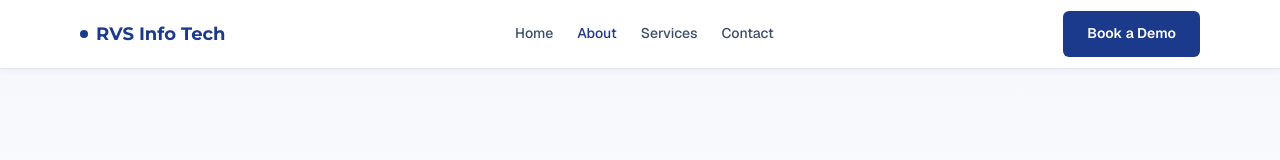
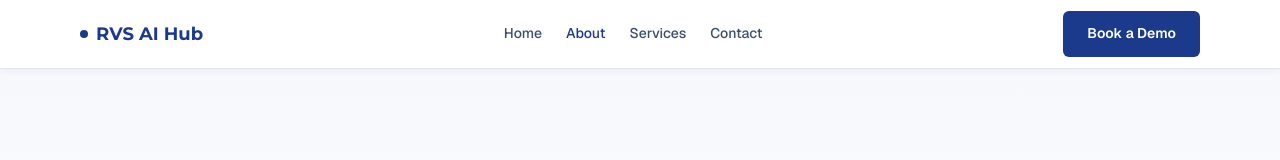
Before and after one commit to rvsservicesbusiness-cell/main-website-v4, a React (Vite) app: page /about in a window 1280 px wide. Shown: the top 160 px of the page. Built offline with nearby package versions, Linux system fonts and the light colour scheme.

Commit message:
Update content.js

```diff
--- a/src/content.js
+++ b/src/content.js
@@ -1,8 +1,8 @@
 export const company = {
-  name: "RVS Info Tech",
+  name: "RVS AI Hub",
   shortName: "RVS",
   email: "rvsinfotech01@gmail.com",
-  privacyEmail: "privacy@rvsinfotech.com",
+  privacyEmail: "rvsinfotech01@gmail.com",
   website: "https://rvsaihub.com",
   calendly: "https://calendly.com/contact-rvsaihub",
   formUrl:
@@ -14,10 +14,10 @@ export const company = {
 };
 
 export const hero = {
-  badge: "RVS Info Tech - Innovation Partner",
+  badge: "RVS AI Hub - Innovation Partner",
   title: "Scalable digital solutions for ambitious businesses.",
   description:
-    "RVS Info Tech is a forward-thinking technology firm dedicated to building scalable, high-performance digital solutions. We partner with clients to bring ideas to life through software, automation, design, and content systems that help businesses grow.",
+    "RVS AI Hub is a forward-thinking technology firm dedicated to building scalable, high-performance digital solutions. We partner with clients to bring ideas to life through software, automation, design, and content systems that help businesses grow.",
   primaryCta: {
     label: "Book a Demo",
     href: company.calendly,
@@ -36,7 +36,7 @@ export const aboutIntro = {
   description:
     "Discover who we are, what we stand for, and how we create value through innovation and trust.",
   story:
-    "RVS Info Tech is a forward-thinking technology firm dedicated to building scalable, high-performance digital solutions. With a focus on innovation, collaboration, and quality, we partner with clients to bring their ideas to life using modern tools and practices.",
+    "RVS AI Hub is a forward-thinking technology firm dedicated to building scalable, high-performance digital solutions. With a focus on innovation, collaboration, and quality, we partner with clients to bring their ideas to life using modern tools and practices.",
 };
 
 export const aboutPillars = [
@@ -371,12 +371,12 @@ export const privacySections = [
   {
     title: "Our Privacy Policy",
     body:
-      "Welcome to RVS Info Tech. Your privacy is important to us. This Privacy Policy explains how we collect, use, disclose, and safeguard your personal information when you visit our website and interact with our services. By accessing or using our website, you agree to the terms of this policy.",
+      "Welcome to RVS AI Hub. Your privacy is important to us. This Privacy Policy explains how we collect, use, disclose, and safeguard your personal information when you visit our website and interact with our services. By accessing or using our website, you agree to the terms of this policy.",
   },
   {
     title: "1. Who We Are",
     body:
-      "RVS Info Tech is a U.S.-based technology firm specializing in custom software, web, and mobile solutions. We pride ourselves on innovation, quality, and long-term partnerships.",
+      "RVS AI Hub is a U.S.-based technology firm specializing in custom software, web, and mobile solutions. We pride ourselves on innovation, quality, and long-term partnerships.",
   },
   {
     title: "2. Information We Collect",
@@ -444,7 +444,7 @@ export const privacySections = [
   {
     title: "9. International Data Transfers",
     body:
-      "RVS Info Tech operates solely from the United States. If we transfer your data to service providers outside the U.S., we require them to adhere to data protection standards consistent with this Policy.",
+      "RVS AI Hub operates solely from the United States. If we transfer your data to service providers outside the U.S., we require them to adhere to data protection standards consistent with this Policy.",
   },
   {
     title: "10. Children's Privacy",
@@ -470,7 +470,7 @@ export const termsSections = [
   {
     title: "Our Terms & Conditions",
     body:
-      "Welcome to RVS Info Tech. These Terms and Conditions govern your access to and use of the website and any services provided by RVS Info Tech. By visiting or using the website, you agree to be bound by these Terms. If you do not agree, please discontinue use of the website immediately.",
+      "Welcome to RVS AI Hub. These Terms and Conditions govern your access to and use of the website and any services provided by RVS AI Hub. By visiting or using the website, you agree to be bound by these Terms. If you do not agree, please discontinue use of the website immediately.",
   },
   {
     title: "1. Acceptance of Terms",
@@ -480,7 +480,7 @@ export const termsSections = [
   {
     title: "2. Services",
     body:
-      "RVS Info Tech provides custom software development, web and mobile applications, API and backend services, and ongoing support and maintenance. All Services are subject to these Terms and any separate agreements you enter with us.",
+      "RVS AI Hub provides custom software development, web and mobile applications, API and backend services, and ongoing support and maintenance. All Services are subject to these Terms and any separate agreements you enter with us.",
   },
   {
     title: "3. User Obligations",
@@ -493,7 +493,7 @@ export const termsSections = [
   {
     title: "4. Intellectual Property",
     bullets: [
-      "All content, trademarks, logos, graphics, and software on the website are the property of RVS Info Tech or its licensors and are protected by U.S. and international intellectual property laws.",
+      "All content, trademarks, logos, graphics, and software on the website are the property of RVS AI Hub or its licensors and are protected by U.S. and international intellectual property laws.",
       "You may not reproduce, distribute, create derivative works of, or publicly display any portion of the website or Services without prior written consent.",
     ],
   },
@@ -510,17 +510,17 @@ export const termsSections = [
   {
     title: "7. Disclaimer of Warranties",
     body:
-      "The website and Services are provided as is and as available. To the fullest extent permitted by law, RVS Info Tech disclaims all warranties, whether express or implied, including merchantability, fitness for a particular purpose, and non-infringement.",
+      "The website and Services are provided as is and as available. To the fullest extent permitted by law, RVS AI Hub disclaims all warranties, whether express or implied, including merchantability, fitness for a particular purpose, and non-infringement.",
   },
   {
     title: "8. Limitation of Liability",
     body:
-      "To the maximum extent permitted by law, RVS Info Tech and its affiliates, officers, employees, and agents shall not be liable for any indirect, incidental, special, or consequential damages arising out of or related to these Terms, the website, or Services, even if advised of the possibility of such damages. Our total aggregate liability shall not exceed the amounts paid by you for the specific service giving rise to the claim.",
+      "To the maximum extent permitted by law, RVS AI Hub and its affiliates, officers, employees, and agents shall not be liable for any indirect, incidental, special, or consequential damages arising out of or related to these Terms, the website, or Services, even if advised of the possibility of such damages. Our total aggregate liability shall not exceed the amounts paid by you for the specific service giving rise to the claim.",
   },
   {
     title: "9. Indemnification",
     body:
-      "You agree to indemnify and hold RVS Info Tech, its affiliates, officers, and employees harmless from any claims, damages, losses, liabilities, and expenses including reasonable attorneys' fees arising from your use of the website or Services, your violation of these Terms, or your infringement of any third-party rights.",
+      "You agree to indemnify and hold RVS AI Hub, its affiliates, officers, and employees harmless from any claims, damages, losses, liabilities, and expenses including reasonable attorneys' fees arising from your use of the website or Services, your violation of these Terms, or your infringement of any third-party rights.",
   },
   {
     title: "10. Governing Law and Dispute Resolution",
@@ -530,7 +530,7 @@ export const termsSections = [
   {
     title: "11. Termination",
     body:
-      "We reserve the right to suspend or terminate your access to the website or Services at any time, without notice, for conduct that we believe violates these Terms or is harmful to other users or RVS Info Tech.",
+      "We reserve the right to suspend or terminate your access to the website or Services at any time, without notice, for conduct that we believe violates these Terms or is harmful to other users or RVS AI Hub.",
   },
   {
     title: "12. Changes to Terms",
@@ -549,6 +549,6 @@ export const termsSections = [
   {
     title: "Closing Note",
     body:
-      "Thank you for choosing RVS Info Tech. We look forward to partnering with you.",
+      "Thank you for choosing RVS AI Hub. We look forward to partnering with you.",
   },
 ];
```
